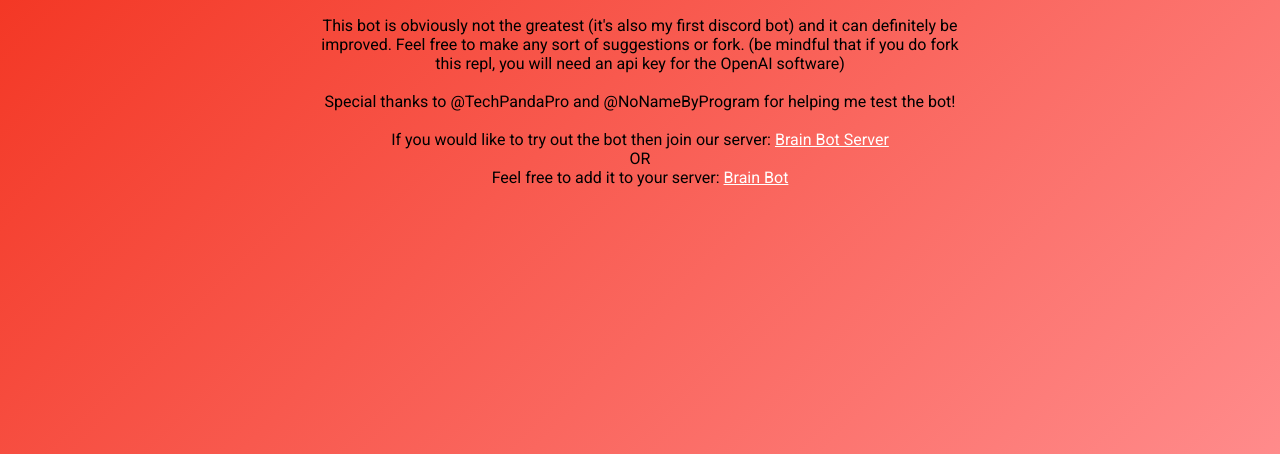
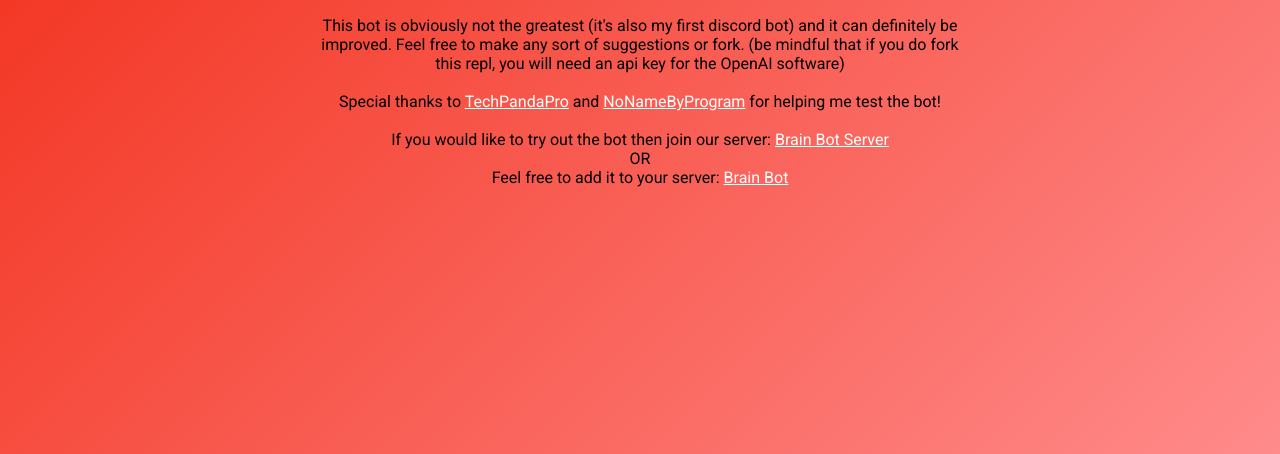
Before and after one commit to nawagest/Brain-Bot, a website: page static/index.html in a window 1280 px wide. Shown: the part 346-800 px from the top of the page. Drawn offline with Linux system fonts and the light colour scheme.

Commit message:
fix links

```diff
--- a/static/index.html
+++ b/static/index.html
@@ -20,7 +20,7 @@
         </p>
         &nbsp;
         <p>
-            Special thanks to @TechPandaPro and @NoNameByProgram for helping me test the bot!
+            Special thanks to <a href="https://replit.com/@TechPandaPro">TechPandaPro</a> and <a href="https://replit.com@NoNameByProgram">NoNameByProgram</a> for helping me test the bot!
         </p>
         &nbsp;
         <p>
```
